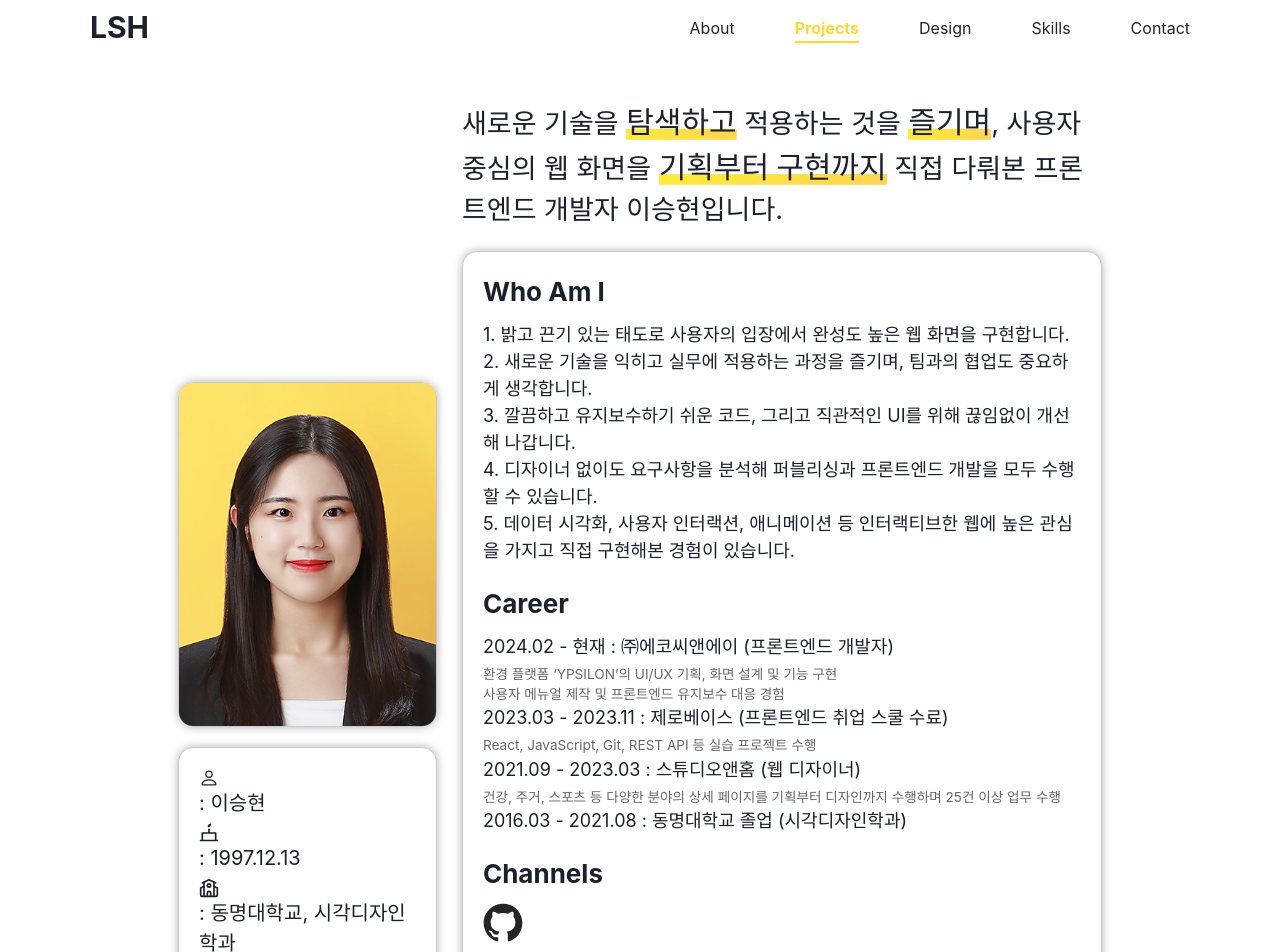
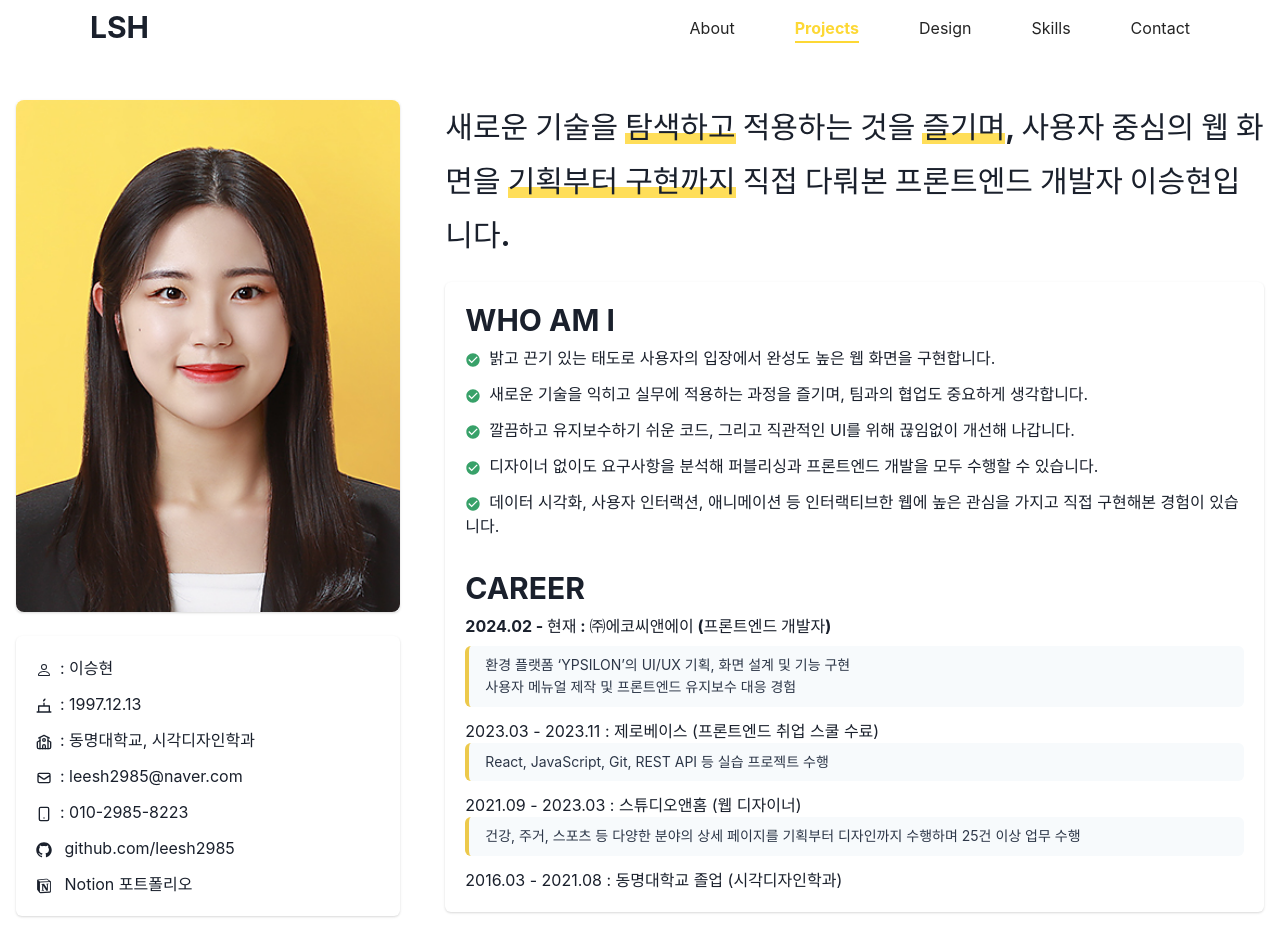
Before and after one commit to leesh2985/Portfolio, a React (Vite) app: page / in a window 1280 px wide. Shown: the top 952 px of the page. Built offline with nearby package versions, Linux system fonts and the light colour scheme.

Commit message:
# 차크라 ui 삽입 레이아웃 수정

```diff
--- a/src/page/About.tsx
+++ b/src/page/About.tsx
@@ -1,328 +1,182 @@
-import styled from 'styled-components';
+import {
+  Container,
+  Image,
+  Card,
+  CardBody,
+  List,
+  ListItem,
+  ListIcon,
+  Heading,
+  Stack,
+  StackDivider,
+  Box,
+  Text,
+  Link,
+  Grid,
+  GridItem,
+} from '@chakra-ui/react';
 import { BsPerson } from 'react-icons/bs';
 import { RiCakeLine } from 'react-icons/ri';
 import { LuSchool } from 'react-icons/lu';
 import { HiOutlineMail } from 'react-icons/hi';
-// import { GrDocumentPdf } from 'react-icons/gr';
+import { MdCheckCircle } from 'react-icons/md';
 import { FiSmartphone } from 'react-icons/fi';
 import { RxGithubLogo, RxNotionLogo } from 'react-icons/rx';
 import { forwardRef } from 'react';
 
+const Highlight = ({ children }: { children: React.ReactNode }) => (
+  <Text
+    as="span"
+    fontWeight="bold"
+    position="relative"
+    zIndex={0}
+    _after={{
+      content: '""',
+      position: 'absolute',
+      width: '100%',
+      height: '30%',
+      bottom: '0.05em',
+      left: 0,
+      bg: '#ffde59', // 원하는 노란색
+      zIndex: -1,
+    }}>
+    {children}
+  </Text>
+);
+
 const About = forwardRef<HTMLDivElement>((_props, ref) => {
   return (
-    <AboutContainer ref={ref}>
-      <InfoContainer>
-        <MyImg src="/img/me.jpg" alt="증명사진" />
-        <Info>
-          <InfoDiv>
-            <InfoText>
-              <PersonIcon />: 이승현
-            </InfoText>
-            {/* <InfoText>
-              <DocumenIcon />:
-              <PdfLink
-                href="https://drive.google.com/file/d/1xnWMhklwpeVqS9iKZq-R1Tw-qBEH9pWL/view?usp=drive_link"
-                download>
-                이력서
-              </PdfLink>
-            </InfoText> */}
-          </InfoDiv>
-          <InfoText>
-            <CakeIcon />: 1997.12.13
-          </InfoText>
-          <InfoText>
-            <SchoolIcon />: 동명대학교, 시각디자인학과
-          </InfoText>
-          <InfoText>
-            <EMailIcon />: leesh2985@naver.com
-          </InfoText>
-          <InfoText>
-            <PhoneIcon />: 010-2985-8223
-          </InfoText>
-        </Info>
-      </InfoContainer>
-      <IntroduceContainer>
-        <PointTitle>
-          새로운 기술을 <PointSpan>탐색하고</PointSpan> 적용하는 것을 <PointSpan>즐기며</PointSpan>, 사용자 중심의 웹
-          화면을 <PointSpan>기획부터 구현까지</PointSpan> 직접 다뤄본 프론트엔드 개발자 이승현입니다.
-        </PointTitle>
-        <TextContainer>
-          <IntroSection>
-            <IntroTitle>Who Am I</IntroTitle>
-            <IntroContent>
-              <ol>
-                <li>1. 밝고 끈기 있는 태도로 사용자의 입장에서 완성도 높은 웹 화면을 구현합니다.</li>
-                <li>2. 새로운 기술을 익히고 실무에 적용하는 과정을 즐기며, 팀과의 협업도 중요하게 생각합니다.</li>
-                <li>3. 깔끔하고 유지보수하기 쉬운 코드, 그리고 직관적인 UI를 위해 끊임없이 개선해 나갑니다.</li>
-                <li>4. 디자이너 없이도 요구사항을 분석해 퍼블리싱과 프론트엔드 개발을 모두 수행할 수 있습니다.</li>
-                <li>
-                  5. 데이터 시각화, 사용자 인터랙션, 애니메이션 등 인터랙티브한 웹에 높은 관심을 가지고 직접 구현해본
+    <Container maxW="container.xl" ref={ref}>
+      <Grid templateColumns="repeat(12, 1fr)" gap={10} alignItems="start" mt="100px">
+        {/* 왼쪽 */}
+        <GridItem colSpan={{ base: 12, md: 4 }}>
+          <Grid templateRows="repeat(2, auto)" gap={6}>
+            <GridItem>
+              <Card maxW="sm">
+                <Image src="/img/me.jpg" alt="증명사진" borderRadius="lg" />
+              </Card>{' '}
+            </GridItem>
+
+            <GridItem>
+              <Card maxW="sm">
+                <CardBody>
+                  <List spacing={3}>
+                    <ListItem>
+                      <ListIcon as={BsPerson} />: 이승현
+                    </ListItem>
+                    <ListItem>
+                      <ListIcon as={RiCakeLine} />: 1997.12.13
+                    </ListItem>
+                    <ListItem>
+                      <ListIcon as={LuSchool} />: 동명대학교, 시각디자인학과
+                    </ListItem>
+                    <ListItem>
+                      <ListIcon as={HiOutlineMail} />: leesh2985@naver.com
+                    </ListItem>
+                    <ListItem>
+                      <ListIcon as={FiSmartphone} />: 010-2985-8223
+                    </ListItem>
+                    <ListItem>
+                      <ListIcon as={RxGithubLogo} />{' '}
+                      <Link href="https://github.com/leesh2985" isExternal>
+                        github.com/leesh2985
+                      </Link>
+                    </ListItem>
+                    <ListItem>
+                      <ListIcon as={RxNotionLogo} />{' '}
+                      <Link
+                        href="https://antique-koala-cd8.notion.site/121a52b5c5c94eb8a30df0c5d44a6633?pvs=4"
+                        isExternal>
+                        Notion 포트폴리오
+                      </Link>
+                    </ListItem>
+                  </List>
+                </CardBody>
+              </Card>{' '}
+            </GridItem>
+          </Grid>
+        </GridItem>
+        <GridItem colSpan={{ base: 12, md: 8 }}>
+          {/* 오른쪽 */}
+          <Heading fontSize={{ base: '25px', md: '28px', lg: '30px' }} mb="5" lineHeight="1.8">
+            새로운 기술을 <Highlight>탐색하고</Highlight> 적용하는 것을 <Highlight>즐기며</Highlight>, 사용자 중심의 웹
+            화면을 <Highlight>기획부터 구현까지</Highlight> 직접 다뤄본 프론트엔드 개발자 이승현입니다.
+          </Heading>
+          <Card>
+            <CardBody>
+              <Stack divider={<StackDivider />} spacing="4">
+                <Box>
+                  <Heading size="lg" textTransform="uppercase">
+                    Who Am I
+                  </Heading>
+                  <List spacing={3} pt="2">
+                    <ListItem>
+                      <ListIcon as={MdCheckCircle} color="green.500" />
+                      밝고 끈기 있는 태도로 사용자의 입장에서 완성도 높은 웹 화면을 구현합니다.
+                    </ListItem>
+                    <ListItem>
+                      <ListIcon as={MdCheckCircle} color="green.500" />
+                      새로운 기술을 익히고 실무에 적용하는 과정을 즐기며, 팀과의 협업도 중요하게 생각합니다.
+                    </ListItem>
+                    <ListItem>
+                      <ListIcon as={MdCheckCircle} color="green.500" />
+                      깔끔하고 유지보수하기 쉬운 코드, 그리고 직관적인 UI를 위해 끊임없이 개선해 나갑니다.
+                    </ListItem>
+                    <ListItem>
+                      <ListIcon as={MdCheckCircle} color="green.500" />
+                      디자이너 없이도 요구사항을 분석해 퍼블리싱과 프론트엔드 개발을 모두 수행할 수 있습니다.
+                    </ListItem>
+                    <ListItem>
+                      <ListIcon as={MdCheckCircle} color="green.500" />
+                      데이터 시각화, 사용자 인터랙션, 애니메이션 등 인터랙티브한 웹에 높은 관심을 가지고 직접 구현해본
                       경험이 있습니다.
-                </li>
-              </ol>
-            </IntroContent>
-          </IntroSection>
-          {/* <IntroSection>
-            <IntroTitle>Hobby</IntroTitle>
-            <IntroContent>러닝, 요가, 영화감상</IntroContent>
-          </IntroSection> */}
-          <IntroSection>
-            <IntroTitle>Career</IntroTitle>
-            <IntroContent>
-              <ol>
-                <li>
+                    </ListItem>
+                  </List>
+                </Box>
+                <Box>
+                  <Heading size="lg" textTransform="uppercase">
+                    Career
+                  </Heading>
+                  <List spacing={3} pt="2">
+                    <ListItem>
+                      <Text fontWeight="bold" mb={2}>
                         2024.02 - 현재 : ㈜에코씨앤에이 (프론트엔드 개발자)
-                  <br />
-                  <SubText>
+                      </Text>
+                      <Box borderLeft="4px solid" borderColor="yellow.400" bg="gray.50" borderRadius="md" pl={4} py={2}>
+                        <Text fontSize="sm" color="gray.700" lineHeight="1.6">
                           환경 플랫폼 ‘YPSILON’의 UI/UX 기획, 화면 설계 및 기능 구현
                           <br />
                           사용자 메뉴얼 제작 및 프론트엔드 유지보수 대응 경험
-                  </SubText>
-                </li>
-                <li>
+                        </Text>
+                      </Box>
+                    </ListItem>
+                    <ListItem>
                       2023.03 - 2023.11 : 제로베이스 (프론트엔드 취업 스쿨 수료)
-                  <br />
-                  <SubText>React, JavaScript, Git, REST API 등 실습 프로젝트 수행</SubText>
-                </li>
-                <li>
+                      <Box borderLeft="4px solid" borderColor="yellow.400" bg="gray.50" borderRadius="md" pl={4} py={2}>
+                        <Text fontSize="sm" color="gray.700" lineHeight="1.6">
+                          React, JavaScript, Git, REST API 등 실습 프로젝트 수행
+                        </Text>
+                      </Box>
+                    </ListItem>
+                    <ListItem>
                       2021.09 - 2023.03 : 스튜디오앤홈 (웹 디자이너)
-                  <br />
-                  <SubText>
-                    건강, 주거, 스포츠 등 다양한 분야의 상세 페이지를 기획부터 디자인까지 수행하며 25건 이상 업무 수행
-                  </SubText>
-                </li>
-                <li>2016.03 - 2021.08 : 동명대학교 졸업 (시각디자인학과)</li>
-              </ol>
-            </IntroContent>
-          </IntroSection>
-          <IntroSection>
-            <IntroTitle>Channels</IntroTitle>
-            <IntroContent>
-              <GitHub href="https://github.com/leesh2985">
-                <RxGithubLogo />
-              </GitHub>
-              <GitHub href="https://antique-koala-cd8.notion.site/121a52b5c5c94eb8a30df0c5d44a6633?pvs=4">
-                <RxNotionLogo />
-              </GitHub>
-            </IntroContent>
-          </IntroSection>
-        </TextContainer>
-      </IntroduceContainer>
-    </AboutContainer>
+                      <Box borderLeft="4px solid" borderColor="yellow.400" bg="gray.50" borderRadius="md" pl={4} py={2}>
+                        <Text fontSize="sm" color="gray.700" lineHeight="1.6">
+                          건강, 주거, 스포츠 등 다양한 분야의 상세 페이지를 기획부터 디자인까지 수행하며 25건 이상 업무
+                          수행
+                        </Text>
+                      </Box>
+                    </ListItem>
+                    <ListItem>2016.03 - 2021.08 : 동명대학교 졸업 (시각디자인학과)</ListItem>
+                  </List>
+                </Box>
+              </Stack>
+            </CardBody>
+          </Card>
+        </GridItem>
+      </Grid>
+    </Container>
   );
 });
 
-const SubText = styled.span`
-  display: block;
-  font-size: 0.85rem;
-  color: #666;
-  margin-top: 4px;
-  line-height: 1.5;
-`;
-
-const AboutContainer = styled.div`
-  width: 80%;
-  display: flex;
-  align-items: flex-end;
-  justify-content: center;
-  padding: 50px;
-  margin-top: 50px;
-  border-bottom: 2px dashed #ffecb3;
-
-  @media (max-width: 1024px) {
-    display: flex;
-    align-items: center;
-    flex-direction: column;
-    width: 100%;
-  }
-`;
-
-const InfoContainer = styled.div`
-  margin-right: 25px;
-  width: 30%;
-
-  @media (max-width: 1024px) {
-    display: flex;
-    align-items: center;
-    width: 100%;
-    margin-right: 0px;
-  }
-
-  @media (max-width: 675px) {
-    display: flex;
-    align-items: center;
-    flex-direction: column;
-    width: 100%;
-  }
-
-  @media (max-width: 425px) {
-    display: flex;
-    align-items: center;
-    flex-direction: column;
-    width: 100%;
-  }
-`;
-
-const PersonIcon = styled(BsPerson)``;
-const CakeIcon = styled(RiCakeLine)``;
-const SchoolIcon = styled(LuSchool)``;
-const EMailIcon = styled(HiOutlineMail)``;
-const PhoneIcon = styled(FiSmartphone)``;
-// const DocumenIcon = styled(GrDocumentPdf)``;
-
-const MyImg = styled.img`
-  width: 100%;
-  height: 425px;
-  margin-bottom: 20px;
-  border-radius: 15px;
-  object-fit: cover;
-  border: 1px solid #c9c9c9;
-  box-shadow: 0 0 10px rgba(0, 0, 0, 0.3);
-
-  @media (max-width: 1440px) {
-    height: 100%;
-  }
-
-  @media (max-width: 1024px) {
-    margin-right: 25px;
-    height: 30%;
-  }
-
-  @media (max-width: 675px) {
-    margin-right: 0px;
-    height: 580px;
-  }
-
-  @media (max-width: 425px) {
-    margin-right: 0px;
-    height: 365px;
-  }
-`;
-
-const Info = styled.div`
-  border: 1px solid #c9c9c9;
-  box-shadow: 0 0 10px rgba(0, 0, 0, 0.3);
-  width: 100%;
-  height: 100%;
-  border-radius: 15px;
-  background-color: #fff;
-  padding: 20px;
-
-  @media (max-width: 675px) {
-    margin-bottom: 20px;
-  }
-
-  @media (max-width: 425px) {
-    margin-bottom: 20px;
-  }
-`;
-
-const InfoDiv = styled.div`
-  display: flex;
-  justify-content: space-between;
-`;
-
-const InfoText = styled.div`
-  font-size: 20px;
-  margin-bottom: 5px;
-`;
-
-// const PdfLink = styled.a`
-//   color: #242424;
-//   text-decoration: underline;
-// `;
-
-const IntroduceContainer = styled.div`
-  width: 80%;
-  display: flex;
-  flex-direction: column;
-
-  @media (max-width: 1024px) {
-    width: 100%;
-  }
-`;
-
-const PointTitle = styled.div`
-  font-size: 30px;
-  margin-bottom: 20px;
-
-  @media (max-width: 1440px) {
-    font-size: 27px;
-  }
-
-  @media (max-width: 1024px) {
-    font-size: 28px;
-  }
-
-  @media (max-width: 768px) {
-    font-size: 31px;
-  }
-
-  @media (max-width: 425px) {
-    font-size: 25px;
-  }
-`;
-
-const PointSpan = styled.span`
-  font-weight: bold;
-  font-size: 43px;
-  background-image: linear-gradient(to right, #ffeb3b, #ffd54f);
-  -webkit-background-position: bottom;
-  background-position: bottom;
-  -webkit-background-size: 100% 30%;
-  background-size: 100% 30%;
-  background-repeat: no-repeat;
-
-  @media (max-width: 1440px) {
-    font-size: 30px;
-  }
-
-  @media (max-width: 1024px) {
-    font-size: 34px;
-  }
-
-  @media (max-width: 768px) {
-    font-size: 35px;
-  }
-
-  @media (max-width: 425px) {
-    font-size: 30px;
-  }
-`;
-
-const TextContainer = styled.div`
-  border: 1px solid #c9c9c9;
-  box-shadow: 0 0 10px rgba(0, 0, 0, 0.3);
-  width: 100%;
-  height: 50%;
-  border-radius: 15px;
-  background-color: #fff;
-  padding: 20px;
-`;
-
-const IntroSection = styled.div`
-  margin-top: 20px;
-
-  &:first-child {
-    margin-top: 0px;
-  }
-`;
-
-const IntroTitle = styled.div`
-  font-size: 26px;
-  font-weight: bold;
-  margin-bottom: 10px;
-`;
-
-const IntroContent = styled.div`
-  font-size: 18px;
-  margin-top: 10px;
-`;
-
-const GitHub = styled.a`
-  color: #242424;
-  font-size: 40px;
-  margin-right: 20px;
-`;
-
 export default About;
```
Lines whose indentation alone changed are shown as unchanged.
